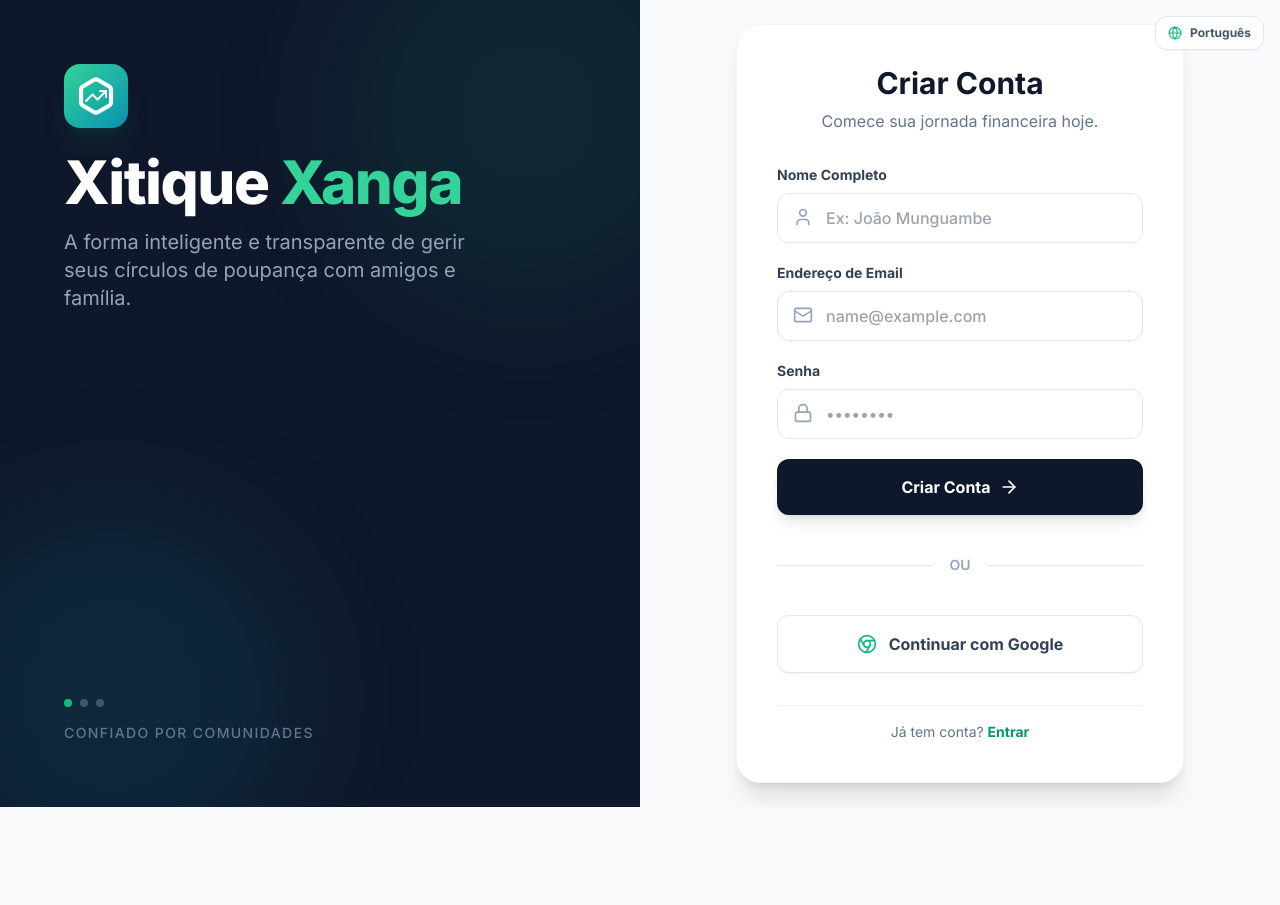
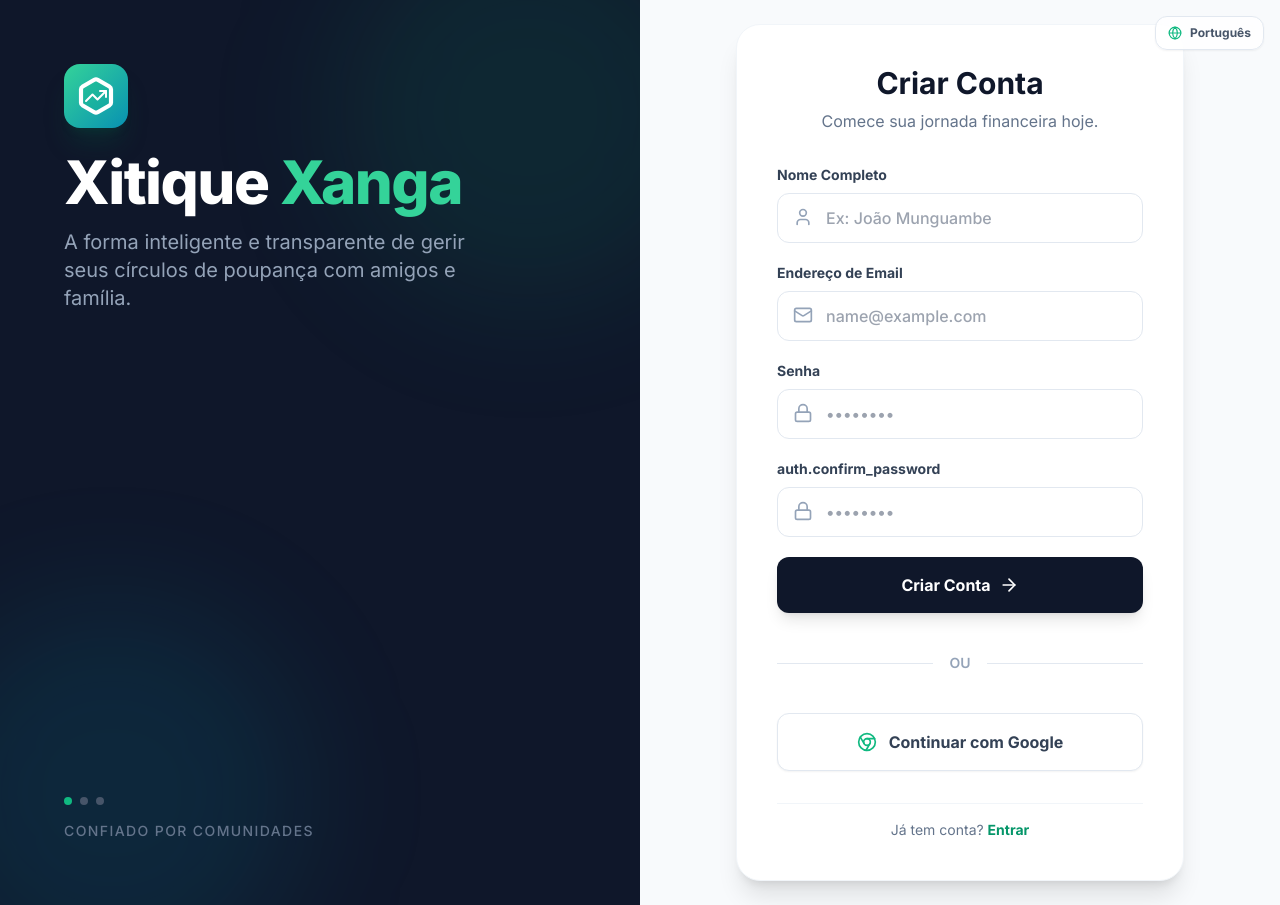
Before and after one commit to amorosothewise-ai/XitiqueXanga, a React (Vite) app: page / in a window 1280 px wide. Both pictures are taken after a click on the button "Cadastrar". Before the commit the page ends 807 px from the top, so only its background shows below. Built offline with nearby package versions, Linux system fonts and the light colour scheme.

Commit message:
feat(auth): Add password confirmation and error handling
Introduces password confirmation for registration to improve security and user experience. Enhances error handling for excessive login attempts and provides more specific feedback for confirmation required scenarios.

```diff
--- a/components/AuthScreen.tsx
+++ b/components/AuthScreen.tsx
@@ -17,6 +17,7 @@
   const [name, setName] = useState('');
   const [email, setEmail] = useState('');
   const [password, setPassword] = useState('');
+  const [confirmPassword, setConfirmPassword] = useState('');
 
   const [showResend, setShowResend] = useState(false);
 
@@ -24,6 +25,12 @@
     e.preventDefault();
     setLoading(true);
     setShowResend(false);
+
+    if (!isLogin && password !== confirmPassword) {
+      addToast('Passwords do not match.', 'error');
+      setLoading(false);
+      return;
+    }
 
     try {
       if (isLogin) {
@@ -35,7 +42,9 @@
       }
     } catch (err: any) {
       console.error(err);
-      if (err.message === 'CONFIRMATION_REQUIRED') {
+      if (err.code === 'auth/too-many-requests') {
+         addToast('Too many attempts. Please try again later.', 'error');
+      } else if (err.message === 'CONFIRMATION_REQUIRED') {
          addToast('Success! Please check your email to verify your account.', 'info');
          setIsLogin(true);
       } else if (err.message === 'EMAIL_NOT_VERIFIED') {
@@ -200,6 +209,23 @@
               </div>
             </div>
 
+            {!isLogin && (
+              <div>
+                <label className="block text-sm font-bold text-slate-700 mb-2">{t('auth.confirm_password') || 'Confirm Password'}</label>
+                <div className="relative">
+                  <span className="absolute left-4 top-3.5 text-slate-400"><Lock size={20} /></span>
+                  <input
+                    type="password"
+                    value={confirmPassword}
+                    onChange={(e) => setConfirmPassword(e.target.value)}
+                    className="w-full pl-12 pr-4 py-3 rounded-xl border border-slate-200 focus:ring-2 focus:ring-emerald-500 outline-none transition-all font-medium"
+                    placeholder="••••••••"
+                    required={!isLogin}
+                  />
+                </div>
+              </div>
+            )}
+
             <button
               type="submit"
               disabled={loading}
```
